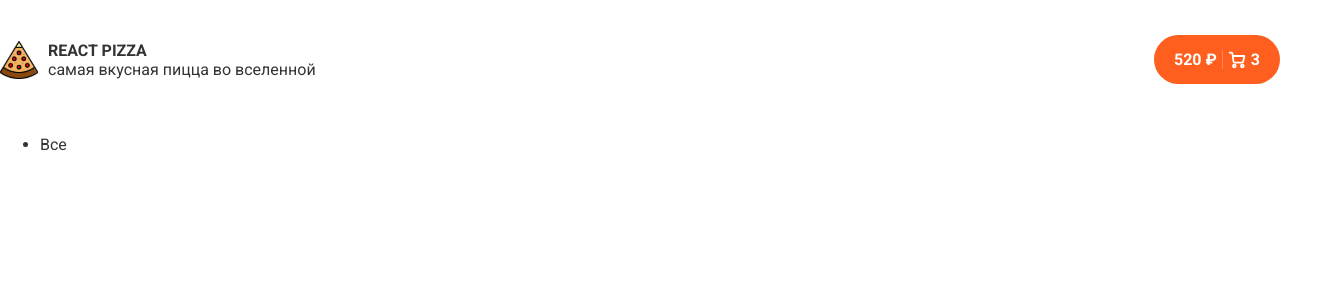
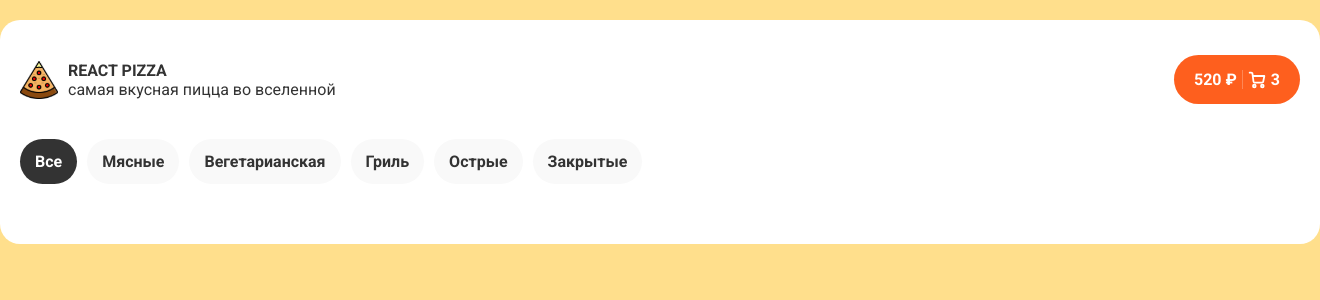
Before and after one commit to Shuhratt/pizza, a Next.js app: page / in a window 1280 px wide. Shown: the top 300 px of the page, 1320 px wide, since content can reach past the window. Built offline with nearby package versions, Linux system fonts and the light colour scheme.

Commit message:
create Categories

```diff
--- /dev/null
+++ b/components/home/categories/Categories.props.ts
@@ -0,0 +1,5 @@
+export type CategoriesProps = {
+  id: number;
+  text: string;
+  href: string;
+};
--- a/components/home/categories/Categories.tsx
+++ b/components/home/categories/Categories.tsx
@@ -1,15 +1,53 @@
-import React from "react";
+import React, { FC, useState } from "react";
 import styled from "styled-components";
+import { CategoriesProps } from "./Categories.props";
+import cn from "classnames";
 
 const Navigation = styled.nav`
   display: flex;
   align-items: center;
+
+  ul {
+    display: flex;
+    align-items: center;
+    gap: 10px;
+
+    li {
+      padding: 13px 15px;
+      background: #f9f9f9;
+      border-radius: 30px;
+      display: flex;
+      align-items: center;
+      justify-content: center;
+      cursor: pointer;
+      font-weight: bold;
+      transition: background 0.1s ease, color 0.1s ease;
+      user-select: none;
+
+      &.active {
+        background: #333;
+        color: #fff;
+      }
+    }
+  }
 `;
-const Categories = () => {
+
+const Categories: FC<{ list: CategoriesProps[] }> = ({ list }) => {
+  const [activeId, setActiveId] = useState(1);
   return (
     <Navigation>
       <ul>
-        <li>Все</li>
+        {list.map(({ id, text, href }) => {
+          const classNameLi = cn({
+            active: activeId == id,
+          });
+
+          return (
+            <li key={id} onClick={() => setActiveId(id)} className={classNameLi}>
+              {text}
+            </li>
+          );
+        })}
       </ul>
     </Navigation>
   );
--- a/components/layout/Layout.tsx
+++ b/components/layout/Layout.tsx
@@ -5,7 +5,10 @@ import styled from "styled-components";
 const LayoutContainer = styled.div`
   max-width: 1420px;
   width: 100%;
-  margin: 0 auto;
+  margin: 20px auto;
+  background: #fff;
+  border-radius: 20px;
+  padding: 0 20px 60px;
 `;
 
 const Layout: FC<{ children: ReactNode }> = ({ children }) => {
--- /dev/null
+++ b/lib/constants/menu.ts
@@ -0,0 +1,8 @@
+export const menu = [
+  { id: 1, text: "Все", href: "#" },
+  { id: 2, text: "Мясные", href: "#" },
+  { id: 3, text: "Вегетарианская", href: "#" },
+  { id: 4, text: "Гриль", href: "#" },
+  { id: 5, text: "Острые", href: "#" },
+  { id: 6, text: "Закрытые", href: "#" },
+];
--- a/package.json
+++ b/package.json
@@ -9,6 +9,7 @@
     "lint": "next lint"
   },
   "dependencies": {
+    "classnames": "^2.3.1",
     "next": "^11.1.4",
     "react": "17.0.2",
     "react-dom": "17.0.2",
--- a/pages/index.tsx
+++ b/pages/index.tsx
@@ -1,9 +1,10 @@
 import type { NextPage } from "next";
 import React from "react";
 import { Categories } from "components";
+import { menu } from "@lib/constants/menu";
 
 const Home: NextPage = () => {
-  return <Categories />;
+  return <Categories list={menu} />;
 };
 
 export default Home;
--- a/styles/global.scss
+++ b/styles/global.scss
@@ -6,9 +6,16 @@ body {
   width: 100%;
   color: #333;
   font-family: "Roboto", sans-serif;
+  background: #ffdf8c;
 }
 
 a {
   text-decoration: none;
   color: inherit;
 }
+
+ul {
+  list-style: none;
+  margin: 0;
+  padding: 0;
+}
--- a/tsconfig.json
+++ b/tsconfig.json
@@ -28,6 +28,9 @@
       ],
       "@public/*": [
         "public/*"
+      ],
+      "@lib/*": [
+        "lib/*"
       ]
     }
   },
```
Also changed, not shown: components/home/card/Card.tsx (added, +7 -0 lines), components/home/card/Card.props.ts (added), 1 other file (tests, documents, lock files or other folders).
